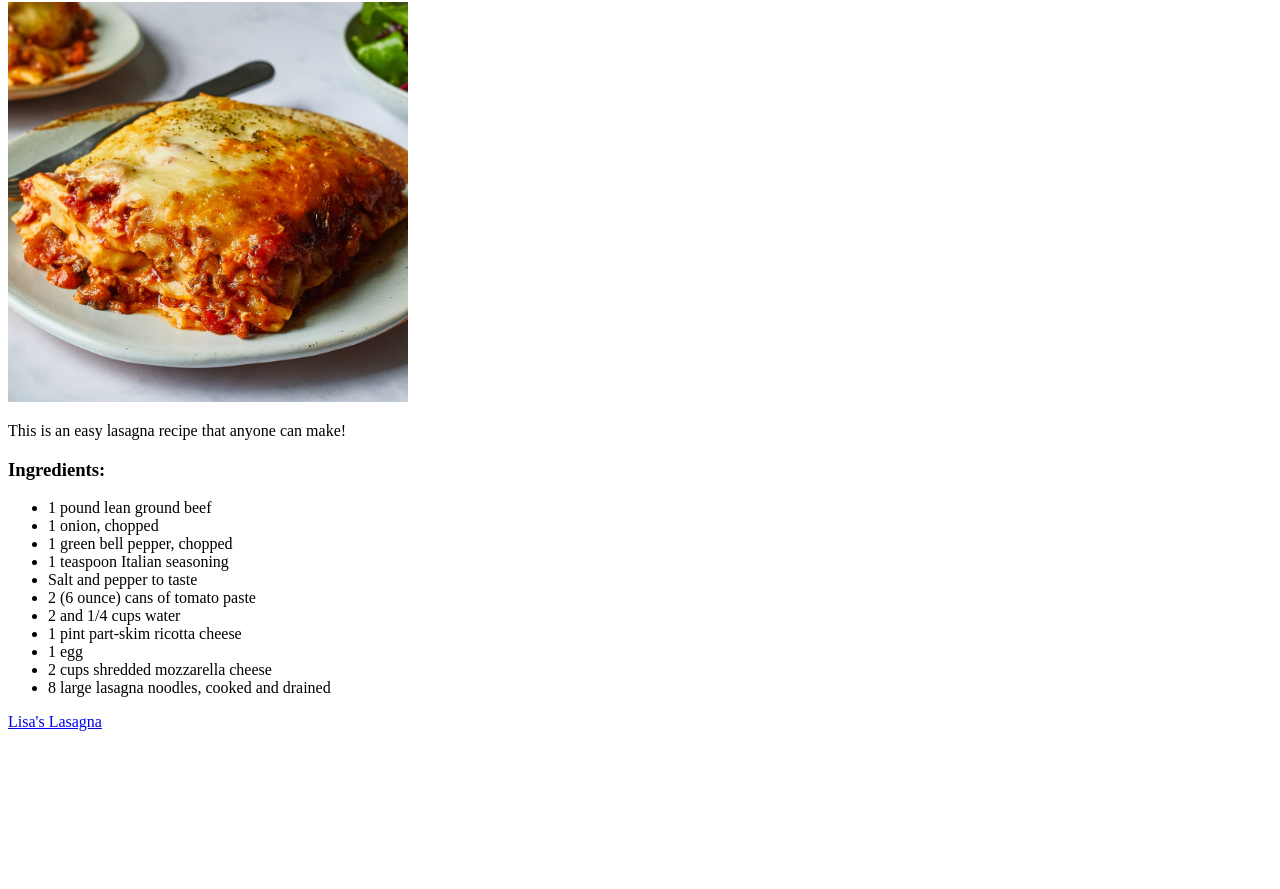
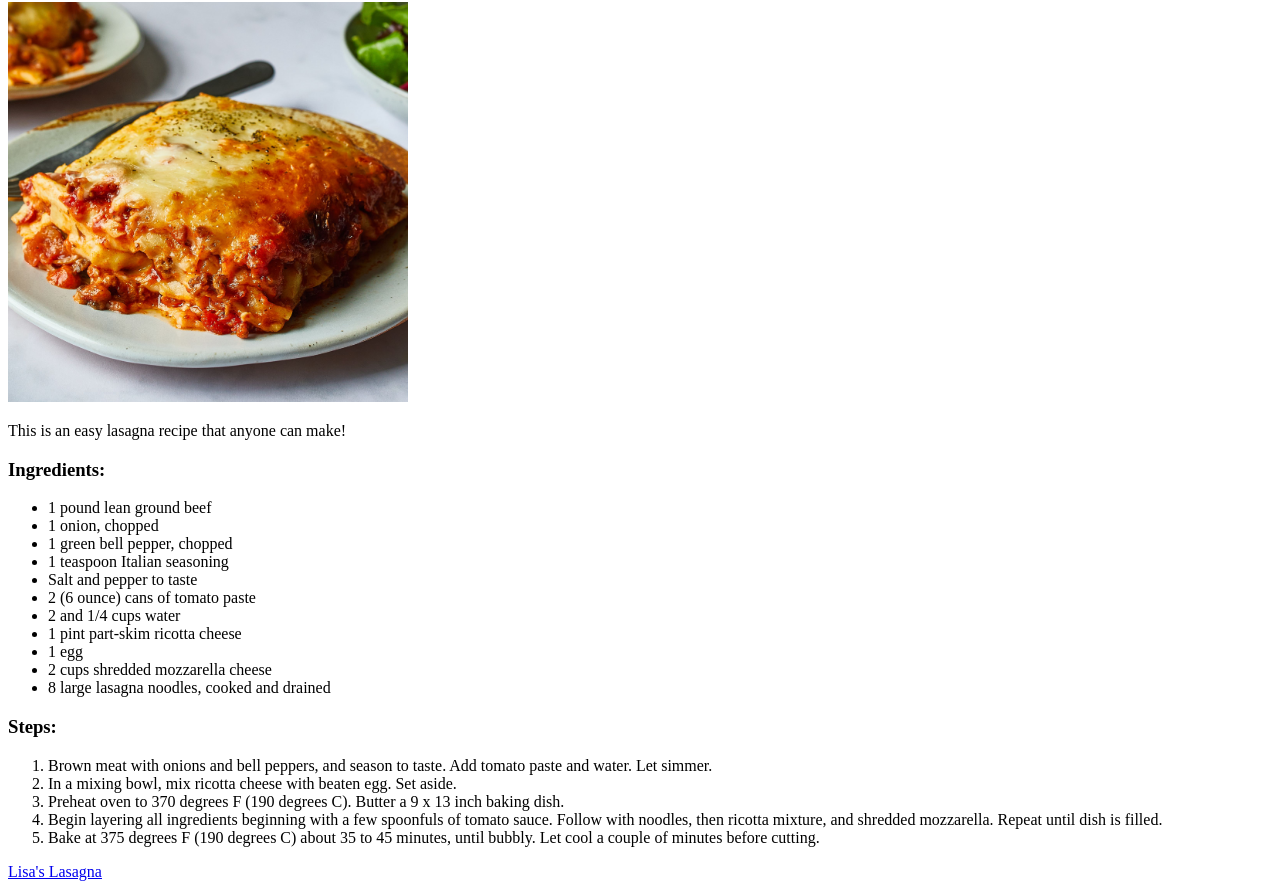
Before and after one commit to khan0617/odin-recipes, a plain HTML site: page recipes/lasagna.html in a window 1280 px wide. Shown: the part 78-967 px from the top of the page. Before the commit the page ends 817 px from the top, so only its background shows below. Drawn offline with Linux system fonts and the light colour scheme.

Commit message:
Added step-by-step instructions to lasagna, steak, sushi pages

```diff
--- a/recipes/lasagna.html
+++ b/recipes/lasagna.html
@@ -24,6 +24,15 @@
         <li>2 cups shredded mozzarella cheese</li>
         <li>8 large lasagna noodles, cooked and drained</li>
     </ul>
+
+    <h3>Steps:</h3>
+    <ol>
+        <li>Brown meat with onions and bell peppers, and season to taste. Add tomato paste and water. Let simmer.</li>
+        <li>In a mixing bowl, mix ricotta cheese with beaten egg. Set aside.</li>
+        <li>Preheat oven to 370 degrees F (190 degrees C). Butter a 9 x 13 inch baking dish.</li>
+        <li>Begin layering all ingredients beginning with a few spoonfuls of tomato sauce. Follow with noodles, then ricotta mixture, and shredded mozzarella. Repeat until dish is filled.</li>
+        <li>Bake at 375 degrees F (190 degrees C) about 35 to 45 minutes, until bubbly. Let cool a couple of minutes before cutting.</li>
+    </ol>
     <a href="https://www.allrecipes.com/recipe/11799/lisas-lasagna/">Lisa's Lasagna</a>
 </body>
 </html>
```
Also changed, not shown: recipes/steak.html (+4 -0 lines), recipes/sushi.html (+8 -0 lines).
